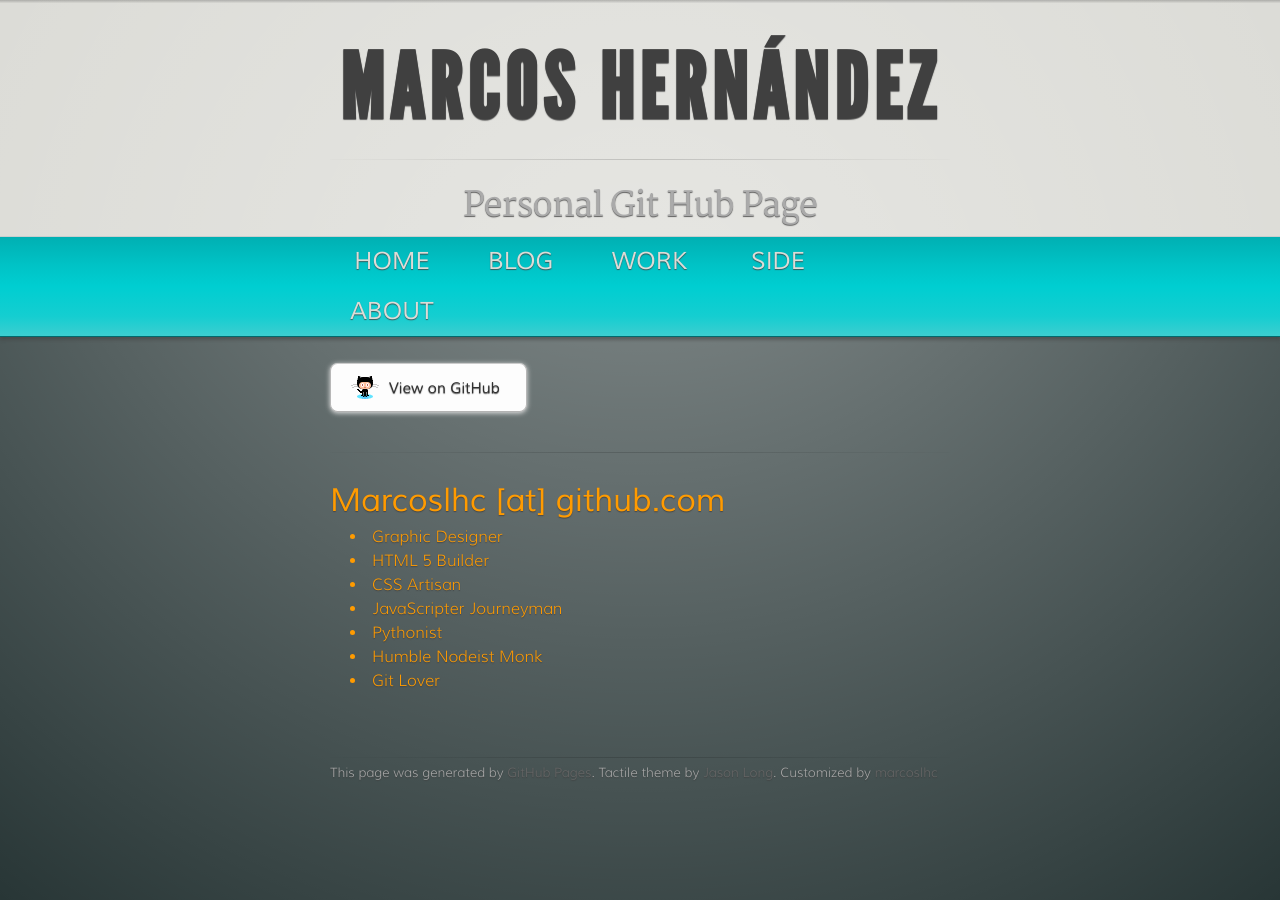
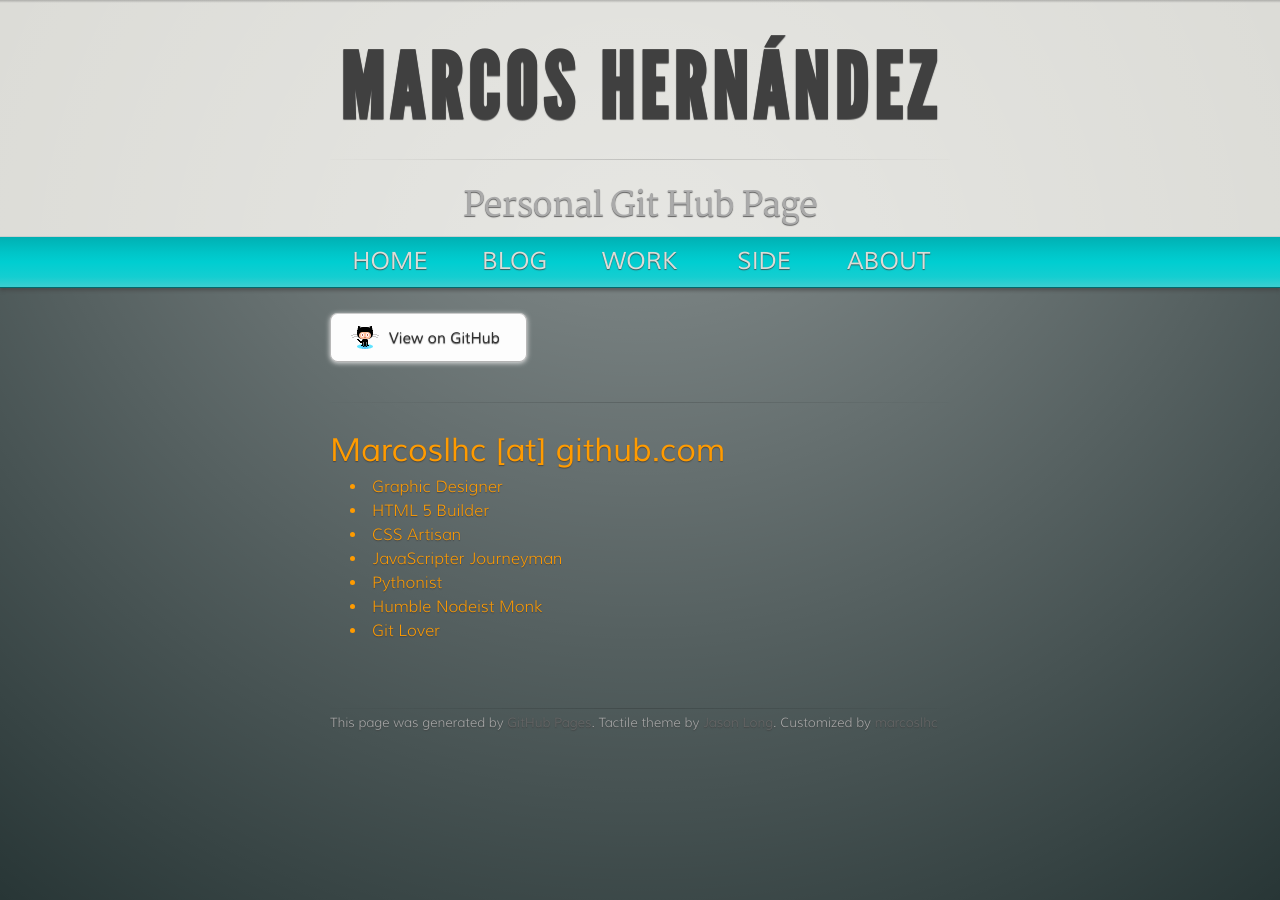
Before and after one commit to marcoslhc/marcoslhc.github.com, a Jekyll site: the page built from index.html, in a window 1280 px wide. Built offline with Jekyll 4.4.1, drawn with Linux system fonts in a browser that asks for light colours.

Commit message:
exact measure for the nav-bar links

```diff
--- a/stylesheets/stylesheet.css
+++ b/stylesheets/stylesheet.css
@@ -125,7 +125,7 @@ a:hover {
     list-style: none;
     display: inline-block;
     line-height:1.6em;
-    width: calc(100% / 5);
+    width: 120px;
     margin:0;
     padding:0;
 }
```
